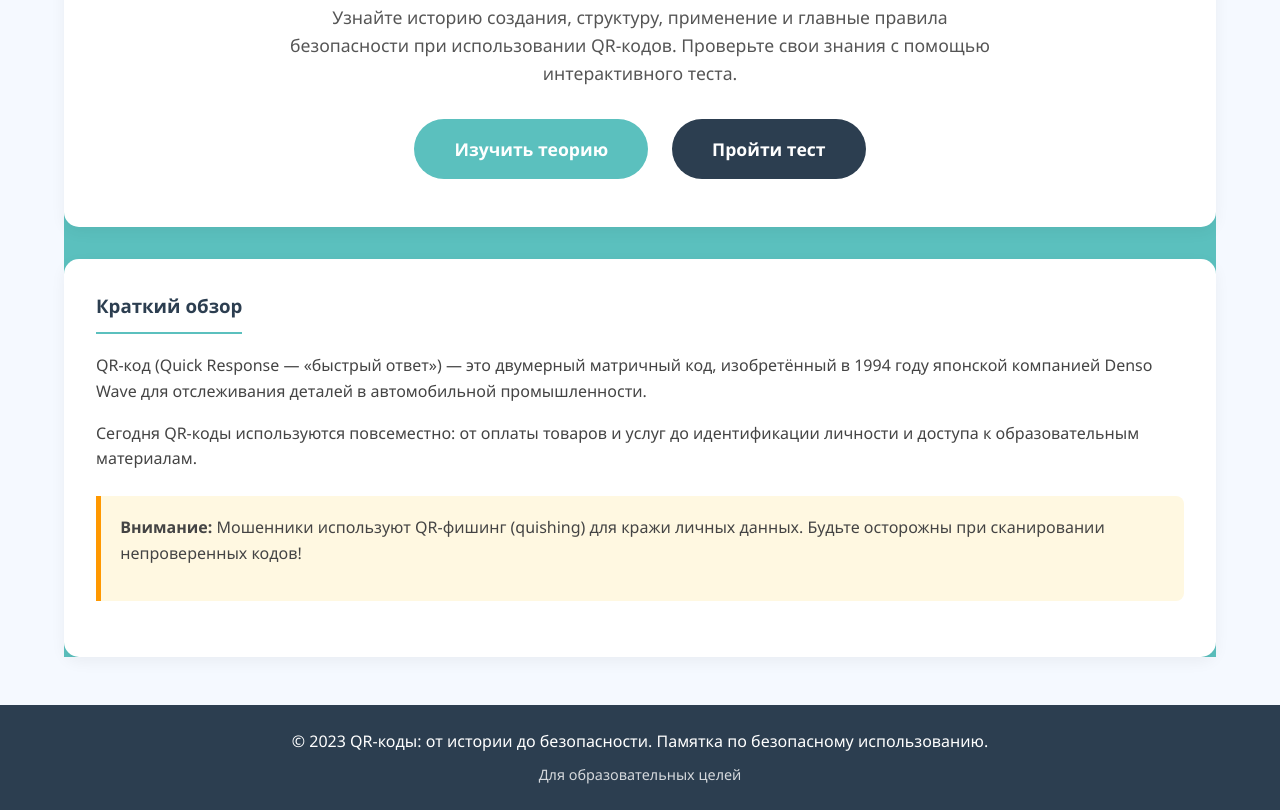
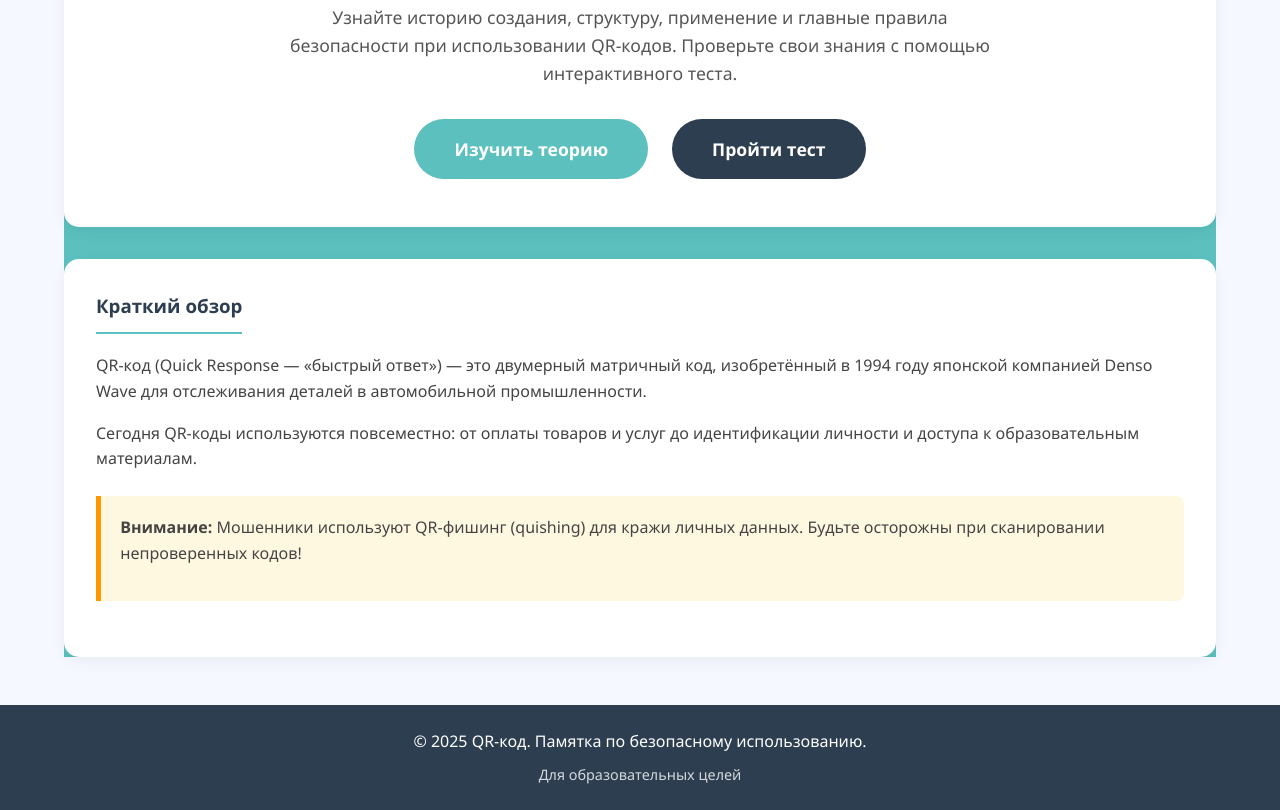
Before and after one commit to tupikinaliza2505-rgb/lizaproekt, a plain HTML site: page index.html in a window 1280 px wide. Shown: the part 593-1403 px from the top of the page. Drawn offline with Linux system fonts and the light colour scheme.

Commit message:
Update index.html

```diff
--- a/index.html
+++ b/index.html
@@ -515,7 +515,7 @@
     </div>
 
     <footer>
-        <p>© 2023 QR-коды: от истории до безопасности. Памятка по безопасному использованию.</p>
+        <p>© 2025 QR-код. Памятка по безопасному использованию.</p>
         <p style="margin-top: 0.5rem; font-size: 0.9rem; opacity: 0.8;">Для образовательных целей</p>
     </footer>
 
@@ -872,4 +872,5 @@
         });
     </script>
 </body>
+
 </html>
```
